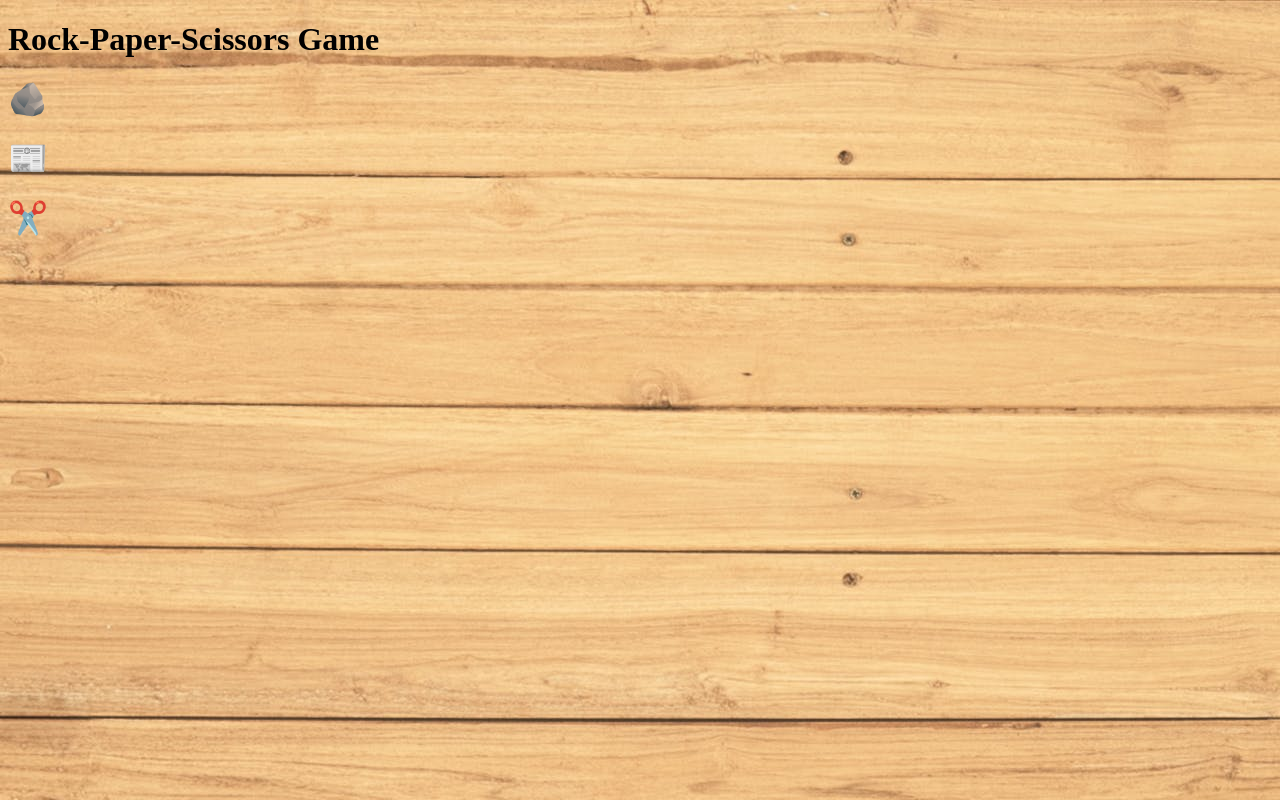
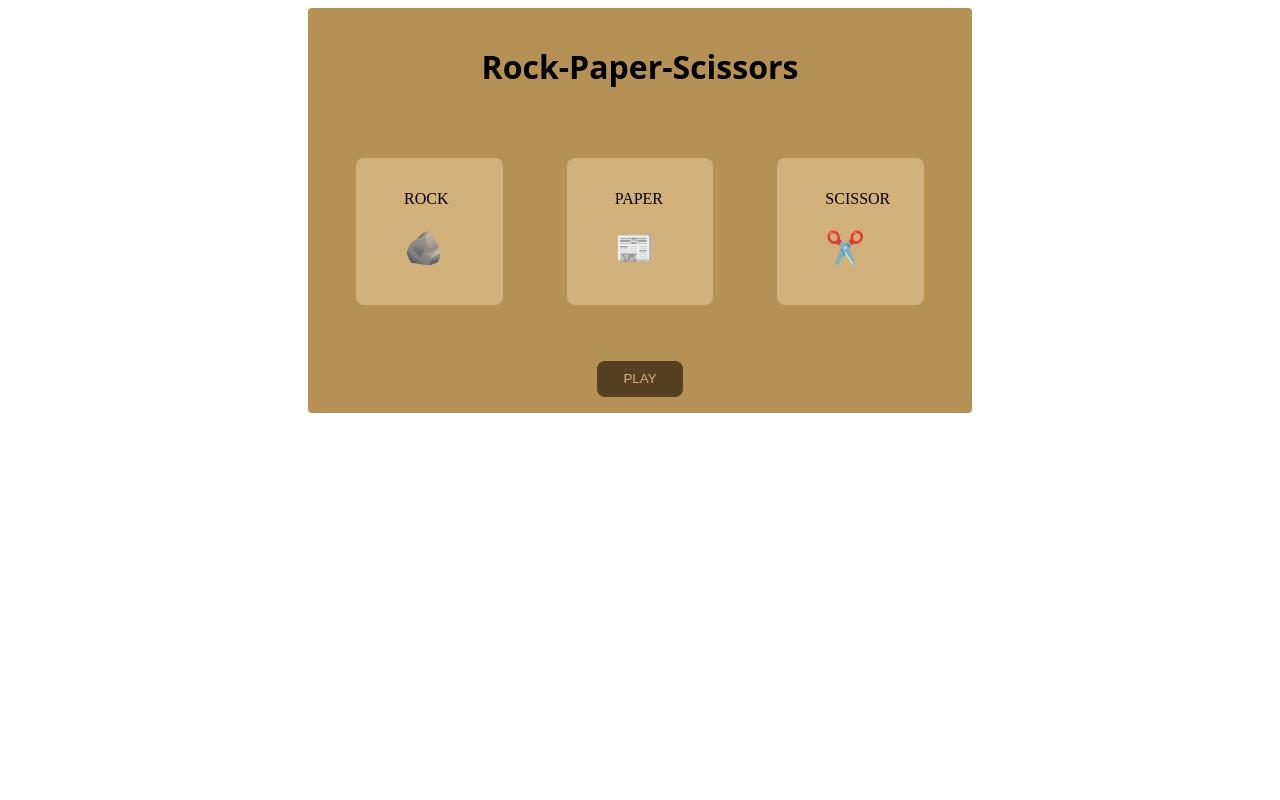
Before and after one commit to Sulaymancodes/Rock-paper-scissors, a plain HTML site: page index.html in a window 1280 px wide. Drawn offline with Linux system fonts and the light colour scheme; a web font is replaced by a local one.

Commit message:
Added Styling for Background and Containers

```diff
--- a/index.html
+++ b/index.html
@@ -5,21 +5,32 @@
     <meta name="viewport" content="width=device-width, initial-scale=1.0">
     <title>Rock Paper Scissors</title>
     <link rel="stylesheet" href="style.css">
+    <link rel="preconnect" href="https://fonts.googleapis.com">
+    <link rel="preconnect" href="https://fonts.gstatic.com" crossorigin>
+    <link href="https://fonts.googleapis.com/css2?family=Honk&display=swap" rel="stylesheet">
 </head>
 <body>
-    <div class="main-container"></div>
-    <h1>Rock-Paper-Scissors Game</h1>
-    <div class="game-container">
-        <div class="game-container_1">
-            <h1>🪨</h1>
+    <div class="main-container">
+        <h1 class="container_text">Rock-Paper-Scissors</h1>
+        <div class="game-container">
+            <div class="game-container_box">
+                <p>ROCK</p>
+                <h1>🪨</h1>
+            </div>
+            <div class="game-container_box">
+                <p>PAPER</p>
+                <h1>📰</h1>
+            </div>
+            <div class="game-container_box">
+                <p>SCISSOR</p>
+                <h1>✂️</h1>
+            </div>
         </div>
-        <div class="game-container_2">
-            <h1>📰</h1>
-        </div>
-        <div class="game-container_2">
-            <h1>✂️</h1>
+        <div class="play_btn">
+            <button>PLAY</button>
         </div>
     </div>
+
     <script src="index.js"></script>
 </body>
 </html>
--- a/style.css
+++ b/style.css
@@ -1,3 +1,37 @@
 body{
-    background-image: url(images/wood.jpg);
+
 }
+.main-container{
+    background-color: rgb(182, 145, 86);
+    width: 50%;
+    margin: 0 auto;
+    padding: 1em;
+    border-radius: 4px;
+}
+.container_text{
+    font-family: 'Honk', system-ui;
+    text-align: center;
+}
+.game-container{
+    padding: 3em 0;
+    display: flex;
+    justify-content: space-around;
+}
+.game-container_box{
+    border-radius: 8px;
+    width: 8%;
+    background-color: rgb(210, 176, 123);
+    padding: 1em 3em;
+}
+.play_btn{
+    display: flex;
+    justify-content: center;
+    margin-top: .5em;
+}
+button{
+    border-radius: 8px;
+    background-color: rgb(85, 65, 33);
+    color: rgb(210, 176, 123);
+    padding: .8em 2em;
+    border: none;
+}
```
